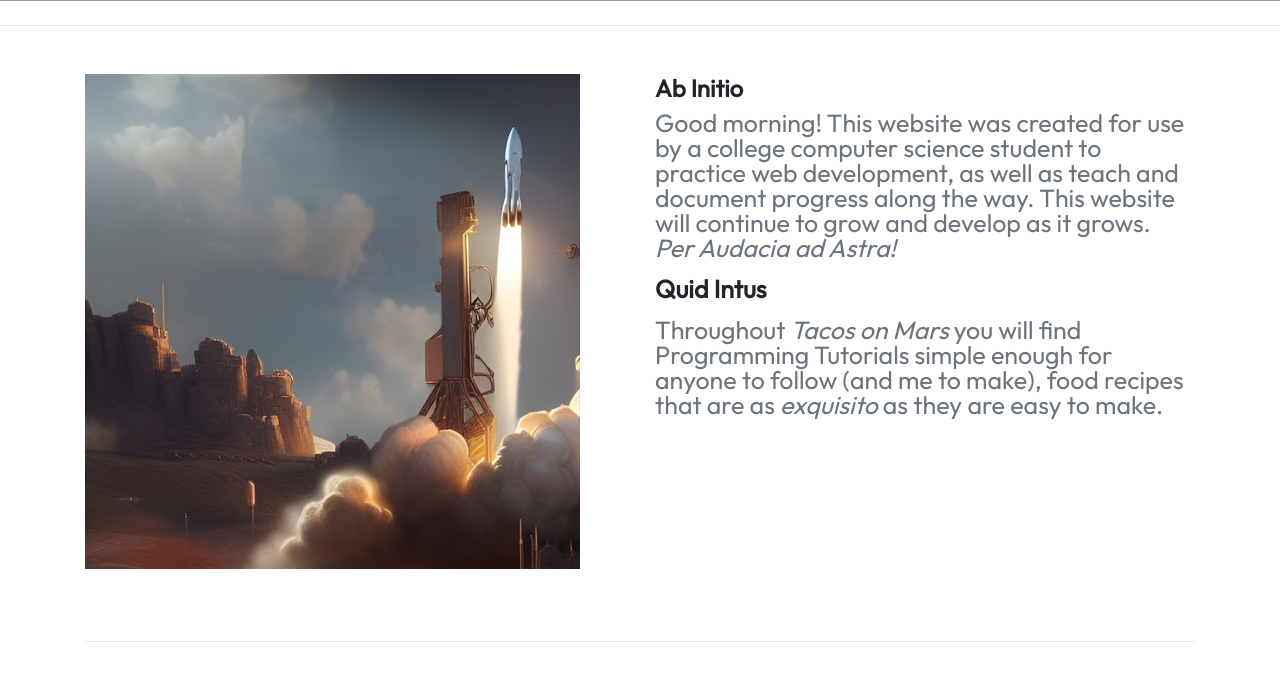
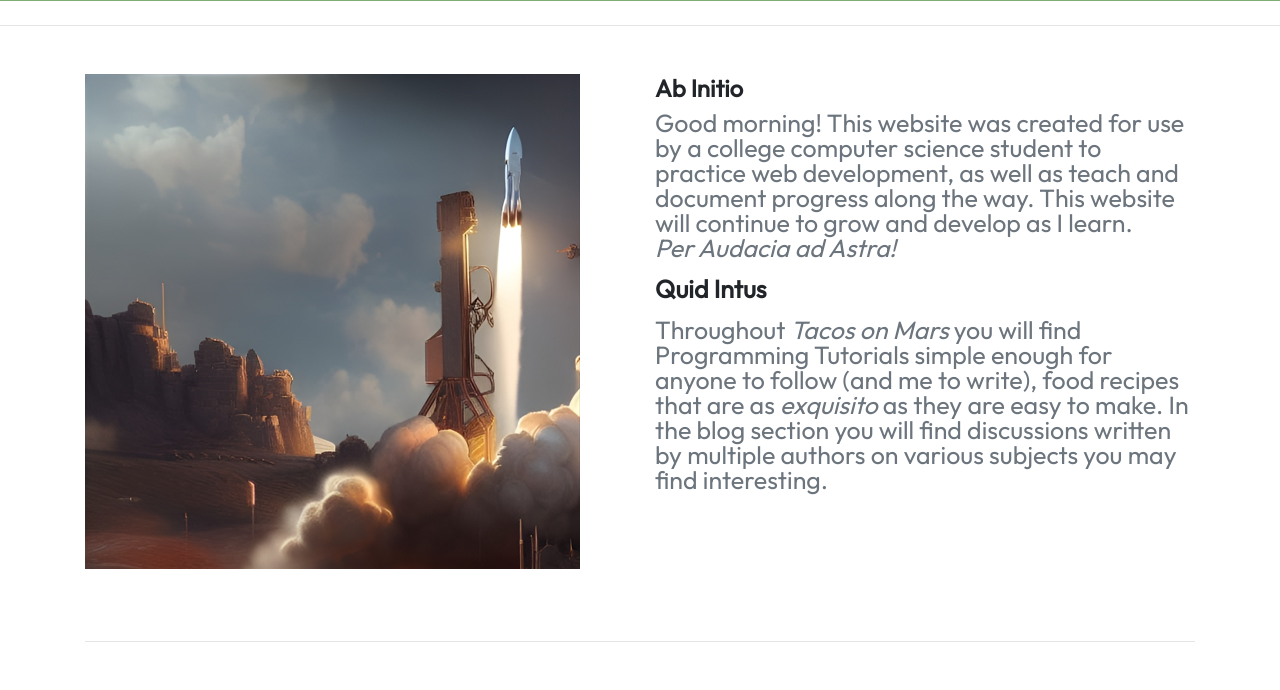
Before and after one commit to h3its/Paradise3, a Django app: page / in a window 1280 px wide. Shown: the part 468-1158 px from the top of the page. Run offline with Django 4.2, Linux system fonts and the light colour scheme; some web fonts are replaced.

Commit message:
few changes

```diff
--- a/blog/templates/blog/index.html
+++ b/blog/templates/blog/index.html
@@ -58,15 +58,17 @@
             <p class="text-muted">
               Good morning! This website was created for use by a college computer science
               student to practice web development, as well as teach and document progress
-              along the way. This website will continue to grow and develop as it grows.
+              along the way. This website will continue to grow and develop as I learn.
               <br>
               <em>Per Audacia ad Astra!</em>
             </p>
             <p><strong>Quid Intus</strong></p>
             <p class="text-muted">
               Throughout <em>Tacos on Mars</em> you will find Programming Tutorials simple
-              enough for anyone to follow (and me to make), food recipes that are as
-              <em>exquisito</em> as they are easy to make.
+              enough for anyone to follow (and me to write), food recipes that are as
+              <em>exquisito</em> as they are easy to make. In the blog section you will
+              find discussions written by multiple authors on various subjects you may
+              find interesting.
             </p>
           </div>
         </div>
```
